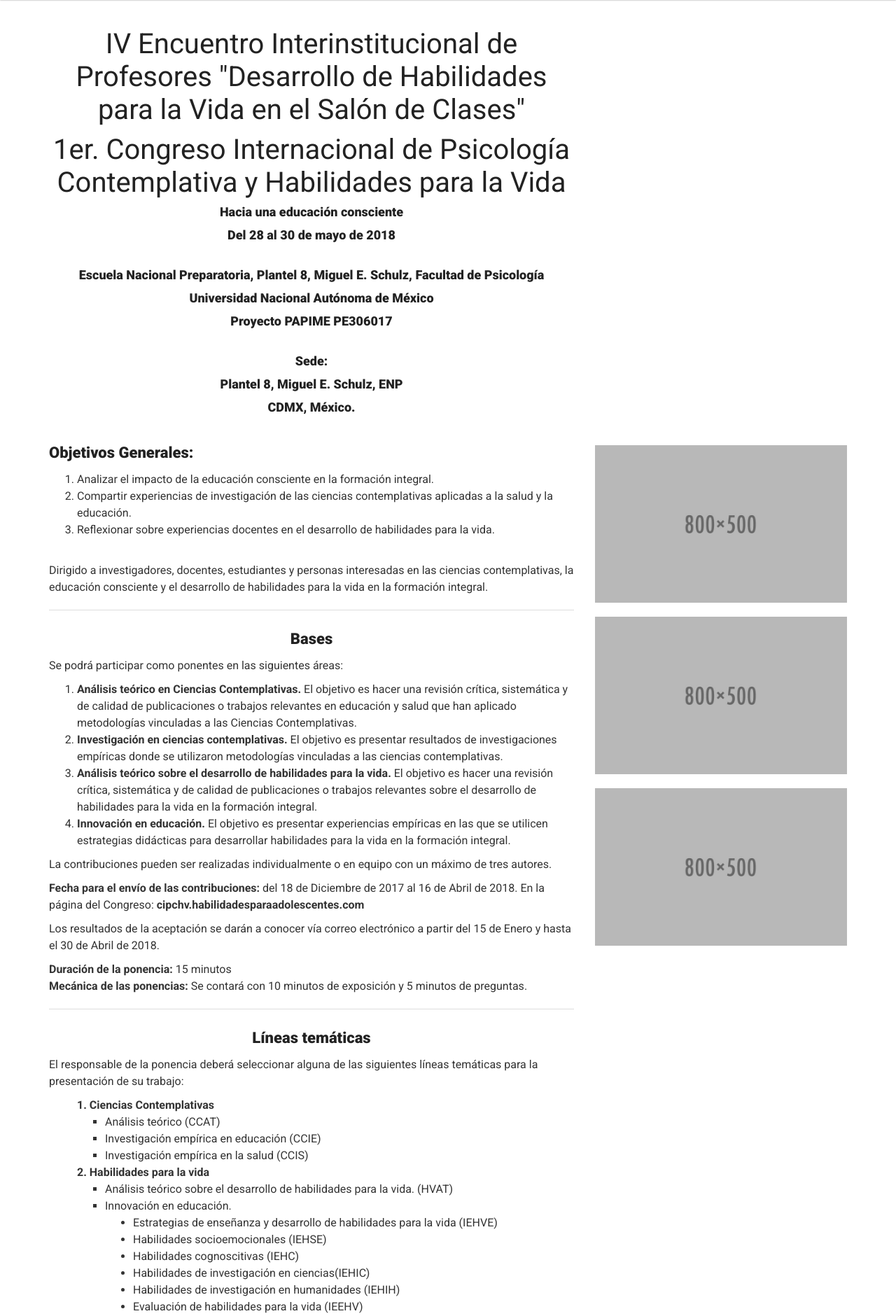
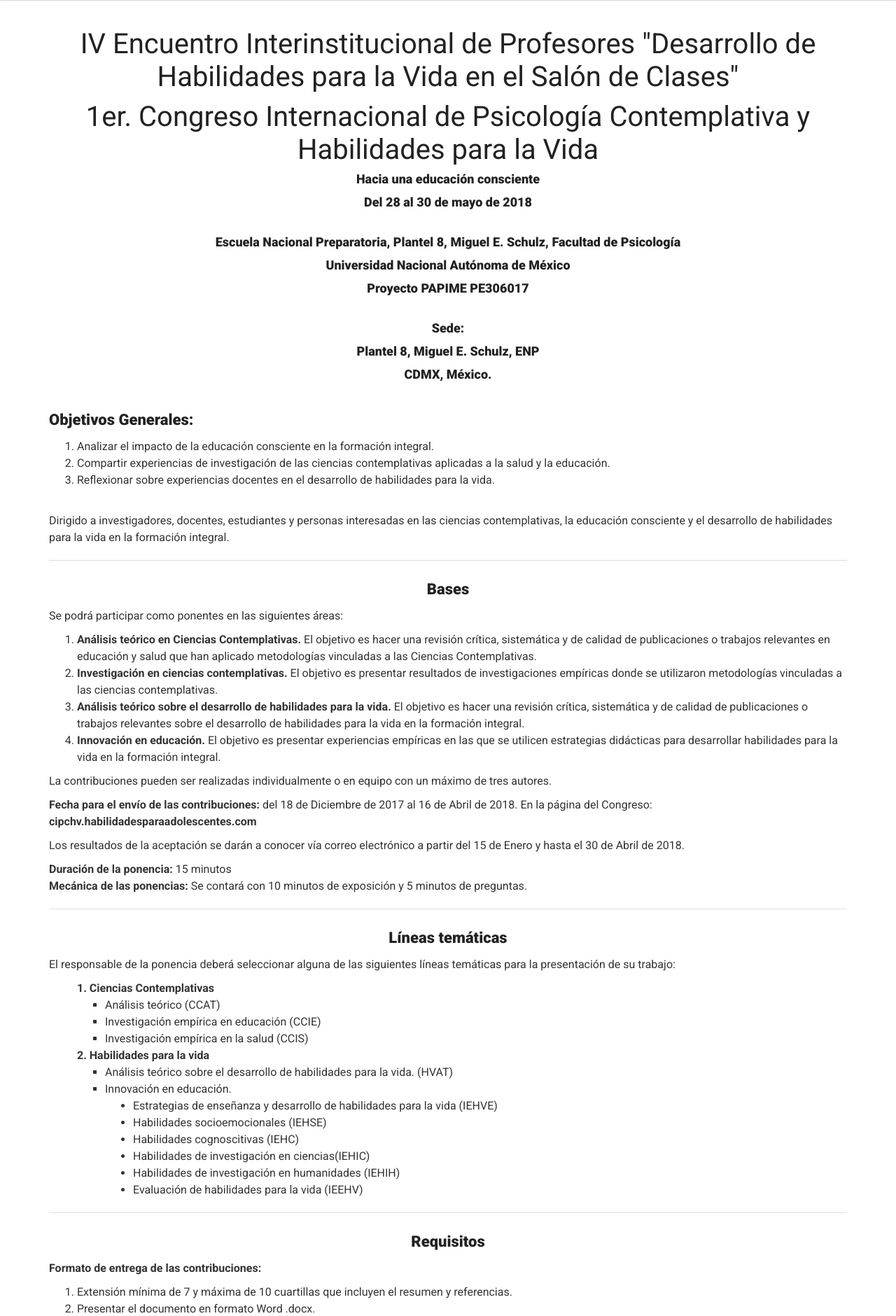
Before and after one commit to adriansolanorobles/congreso, a Django app: page /convocatoria/ in a window 1280 px wide. Shown: the part 61-1941 px from the top of the page at 70% size. Run offline with Django 3.2, Linux system fonts and the light colour scheme; some libraries are stand-ins or nearby versions.

Commit message:
correcciones

```diff
--- a/landing/views.py
+++ b/landing/views.py
@@ -49,7 +49,7 @@ def ponentes_create(request):
 			to.append(ponentes.a1_correo_electronico)
 
 			from_email = 'notificaciones@habilidadesparaadolescentes.com'
-			subject = '1er. Congreso Internacional de Psicología Contemplativa y Habilidades para la Vida'
+			subject = 'Confirmación de registro - Ponente'
 			bcc = ['seldor492@gmail.com','jorge_alfamar@hotmail.com']
 			body = get_template('landing/correo_ponentes.html').render(ctx)
 			msg = EmailMessage(subject=subject, body=body, to=to,
@@ -78,7 +78,7 @@ def asistentes_create(request):
 			to.append(asistentes.correo_electronico)
 
 			from_email = 'notificaciones@habilidadesparaadolescentes.com'
-			subject = '1er. Congreso Internacional de Psicología Contemplativa y Habilidades para la Vida'
+			subject = 'Confirmación de registro - Asistente'
 			bcc = ['seldor492@gmail.com','jorge_alfamar@hotmail.com']
 			body = get_template('landing/correo_asistentes.html').render(ctx)
 			msg = EmailMessage(subject=subject, body=body, to=to,
--- a/templates/landing/asistentes_new.html
+++ b/templates/landing/asistentes_new.html
@@ -80,7 +80,7 @@
 					<!-- PRICING NOTICE MESSAGE -->
 					<div class="row">
 						<div class="col-md-12 text-center pricing-notice m-bottom-50">
-							<p>¿Necesitas información adicional sobre el congreso? <a href="mailto:cipchv@gmail.com">Contactanos</a> </p>
+							<p>¿Necesitas información adicional sobre el congreso? <a href="mailto:cipchv@gmail.com">Contáctanos</a> </p>
 						</div>
 					</div>	 <!-- End row -->
 
--- a/templates/landing/comite_organizador.html
+++ b/templates/landing/comite_organizador.html
@@ -161,7 +161,7 @@
 
 									</li>
 									<li>
-										Pisc. Arturo López Palacios<br>
+										Psic. Arturo López Palacios<br>
 										(Facultad de Psicología, UNAM)
 
 
@@ -169,7 +169,7 @@
 
 									</li>
 									<li>
-										Pisc. Priscila B. Acuña Mondragón <br>
+										Psic. Priscila B. Acuña Mondragón <br>
 										(Facultad de Psicología, UNAM)
 
 
--- a/templates/landing/convocatoria.html
+++ b/templates/landing/convocatoria.html
@@ -10,7 +10,7 @@
 
 					<!-- ABOUT TTITLE -->
 					<div class="row m-bottom-30">
-						<div class="col-md-8 about-title">
+						<div class="col-md-12 about-title">
 
 							<!-- Title -->
 
@@ -55,7 +55,7 @@
 
 
 						<!-- ABOUT TEXT -->
-						<div class="col-md-12 col-lg-8 about-txt m-bottom-50">
+						<div class="col-md-12 about-txt m-bottom-50">
 
 
 							<!-- TEXT BLOCK #1 -->
@@ -465,59 +465,6 @@
 
 
 						</div>
-						<!-- ABOUT IMAGES -->
-						<div class="col-md-12 col-lg-4 m-bottom-50">
-
-
-							<!-- Image #1 -->
-							<div class="about-image m-bottom-20">
-								<div class="hover-overlay">
-
-									<!-- Image Link -->
-									<img class="img-responsive" src="http://dsathemes.com/html/eventry/files/images/thumbs/about-1.jpg" alt="about-image"/>
-
-									<!-- Image Zoom -->
-									<a class="image-link" href="http://dsathemes.com/html/eventry/files/images/thumbs/about-1.jpg" title="Nemo ipsam egestas volute fugit dolores quaerat">
-										<div class="item-overlay"></div>
-									</a>
-
-								</div>
-							</div>
-
-
-							<!-- Image #2 -->
-							<div class="about-image m-bottom-20">
-								<div class="hover-overlay">
-
-									<!-- Image Link -->
-									<img class="img-responsive" src="http://dsathemes.com/html/eventry/files/images/thumbs/about-2.jpg" alt="about-image"/>
-
-									<!-- Image Zoom -->
-									<a class="image-link" href="http://dsathemes.com/html/eventry/files/images/thumbs/about-2.jpg" title="Nemo ipsam egestas volute fugit dolores quaerat">
-										<div class="item-overlay"></div>
-									</a>
-
-								</div>
-							</div>
-
-
-							<!-- Image #3 -->
-							<div class="about-image">
-								<div class="hover-overlay">
-
-									<!-- Image Link -->
-									<img class="img-responsive" src="http://dsathemes.com/html/eventry/files/images/thumbs/about-3.jpg" alt="about-image"/>
-
-									<!-- Image Zoom -->
-									<a class="image-link" href="http://dsathemes.com/html/eventry/files/images/thumbs/about-3.jpg" title="Nemo ipsam egestas volute fugit dolores quaerat">
-										<div class="item-overlay"></div>
-									</a>
-
-								</div>
-							</div>
-
-
-						</div>
 
 
 
--- a/templates/landing/index.html
+++ b/templates/landing/index.html
@@ -21,6 +21,7 @@
 								<h2>1er. Congreso Internacional de Psicología Contemplativa y Habilidades para la Vida  </h2-->
 								<img src="{% static 'images/logos_instituciones.png'%}">
 								<img src="{% static 'images/logo_congreso.png'%}">
+								<img src="{% static 'images/logos_instituciones_2.png'%}">
 
 
 
--- a/templates/landing/ponentes_new.html
+++ b/templates/landing/ponentes_new.html
@@ -232,7 +232,7 @@
 					<!-- PRICING NOTICE MESSAGE -->
 					<div class="row">
 						<div class="col-md-12 text-center pricing-notice m-bottom-50">
-							<p>¿Necesitas información adicional sobre el congreso? <a href="mailto:cipchv@gmail.com">Contactanos</a> </p>
+							<p>¿Necesitas información adicional sobre el congreso? <a href="mailto:cipchv@gmail.com">Contáctanos</a> </p>
 						</div>
 					</div>	 <!-- End row -->
 
--- a/templates/landing/registro.html
+++ b/templates/landing/registro.html
@@ -64,7 +64,7 @@
 					<!-- PRICING NOTICE MESSAGE -->
 					<div class="row">
 						<div class="col-md-12 text-center pricing-notice m-bottom-50">
-							<p>¿Necesitas información adicional sobre el congreso? <a href="mailto:cipchv@gmail.com">Contactanos</a> </p>
+							<p>¿Necesitas información adicional sobre el congreso? <a href="mailto:cipchv@gmail.com">Contáctanos</a> </p>
 						</div>
 					</div>	 <!-- End row -->
 
```
Also changed, not shown: static/images/logos_instituciones.png, static/images/logos_instituciones_2.png (added).
